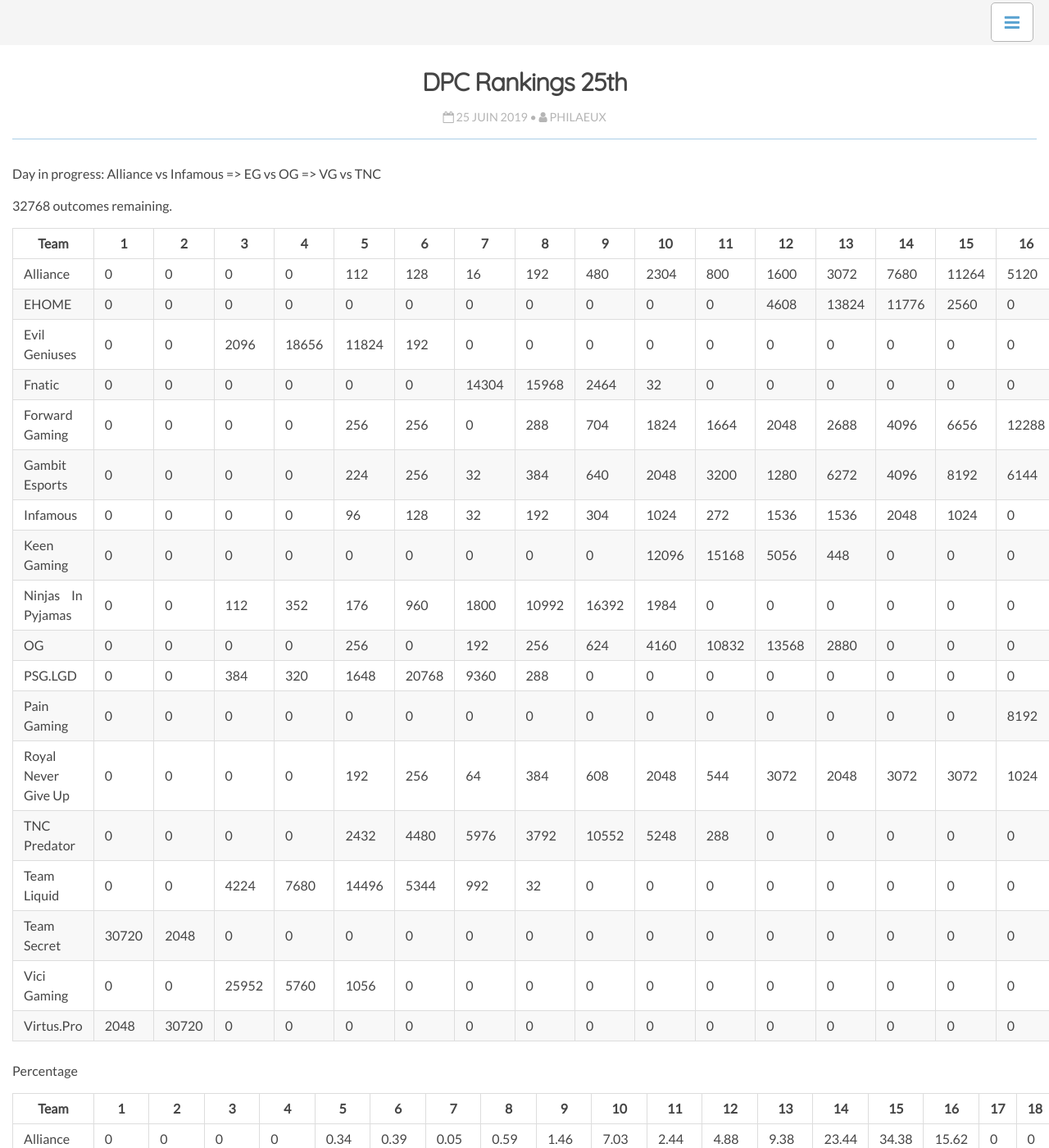
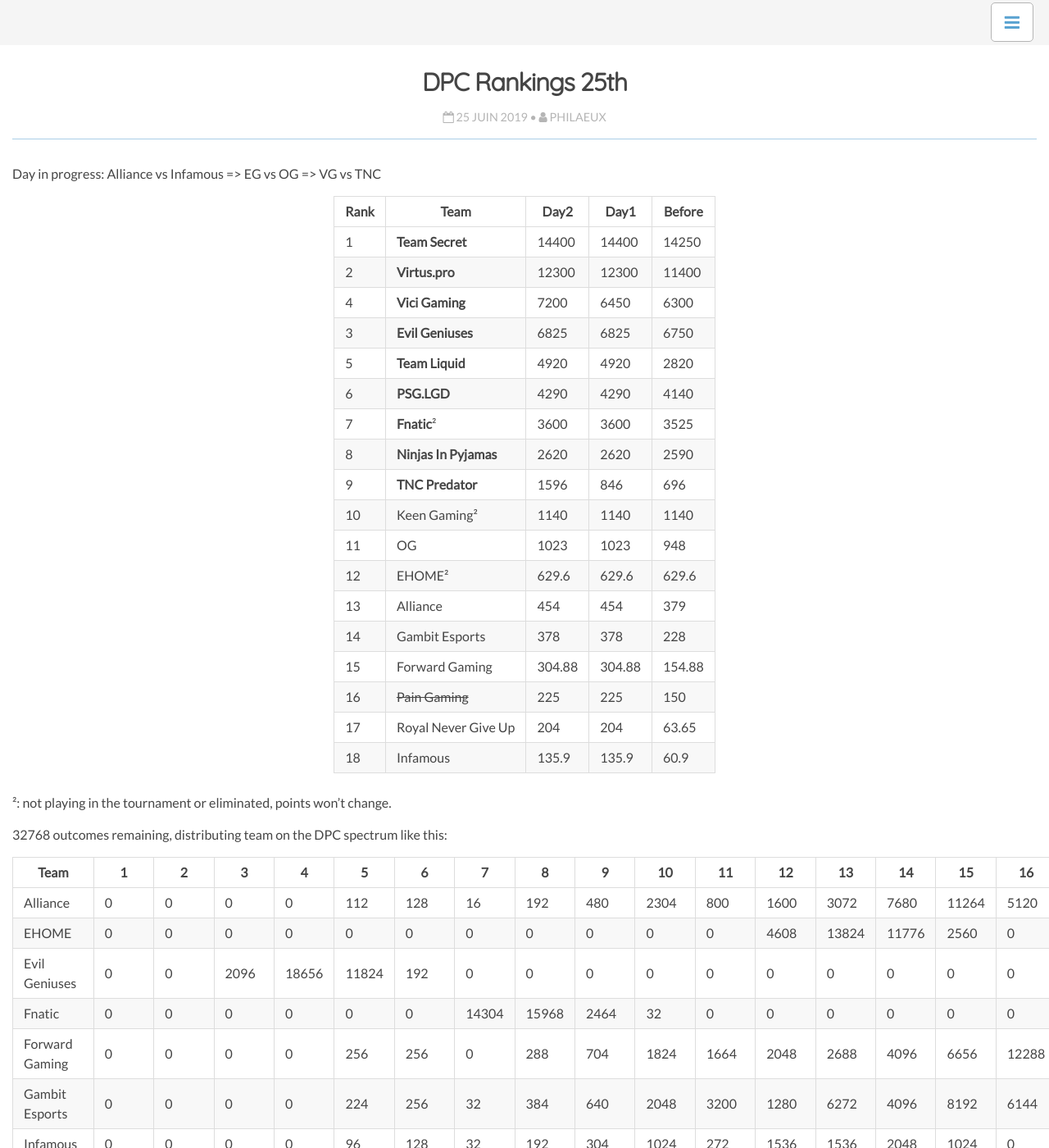
Before and after one commit to Philaeux/philaeux.github.io, a Jekyll site: the page built from _posts/2019-06-25-dpc-status.md, in a window 1280 px wide and 1400 px high. Shown: the whole window at 82% size. Built offline with Jekyll 4.4.1, drawn with Linux system fonts in a browser that asks for light colours; nearby versions of some CDN libraries; some of the changed text lies outside the part shown.

Commit message:
Update temporary DPC

```diff
--- a/_posts/2019-06-25-dpc-status.md
+++ b/_posts/2019-06-25-dpc-status.md
@@ -9,8 +9,30 @@
 
 Day in progress: Alliance vs Infamous => EG vs OG => VG vs TNC
 
+| Rank | Team | Day2 | Day1 | Before |
+|-------|--------|---------|---------|---------|
+| 1 | **Team Secret** | 14400 | 14400 | 14250 |
+| 2 | **Virtus.pro** | 12300 | 12300 | 11400 |
+| 4 | **Vici Gaming** | 7200 | 6450 | 6300 |
+| 3 | **Evil Geniuses** | 6825 | 6825 | 6750 |
+| 5 | **Team Liquid** | 4920 | 4920 | 2820 |
+| 6 | **PSG.LGD** | 4290 | 4290 | 4140 |
+| 7 | **Fnatic**² | 3600 | 3600 | 3525 |
+| 8 | **Ninjas In Pyjamas** | 2620 | 2620 | 2590 |
+| 9 | **TNC Predator** | 1596 | 846 | 696 |
+| 10 | Keen Gaming² | 1140 | 1140 | 1140 |
+| 11 | OG | 1023 | 1023 | 948 |
+| 12 | EHOME² | 629.6 | 629.6 | 629.6 |
+| 13 | Alliance | 454 | 454 | 379 |
+| 14 | Gambit Esports | 378 | 378 | 228 |
+| 15 | Forward Gaming | 304.88 | 304.88 | 154.88 |
+| 16 | ~~Pain Gaming~~ | 225 | 225 | 150 |
+| 17 | Royal Never Give Up | 204 | 204 | 63.65 |
+| 18 | Infamous | 135.9 | 135.9 | 60.9 |
 
-32768 outcomes remaining.
+²: not playing in the tournament or eliminated, points won't change.
+
+32768 outcomes remaining, distributing team on the DPC spectrum like this:
 
 | Team | 1 | 2 | 3 | 4 | 5 | 6 | 7 | 8 | 9 | 10 | 11 | 12 | 13 | 14 | 15 | 16 | 17 | 18 |
 | ---- | ---- | ---- | ---- | ---- | ---- | ---- | ---- | ---- | ---- | ---- | ---- | ---- | ---- | ---- | ---- | ---- | ---- | ---- |
@@ -33,7 +55,7 @@
 | Vici Gaming | 0 | 0 | 25952 | 5760 | 1056 | 0 | 0 | 0 | 0 | 0 | 0 | 0 | 0 | 0 | 0 | 0 | 0 | 0 |
 | Virtus.Pro | 2048 | 30720 | 0 | 0 | 0 | 0 | 0 | 0 | 0 | 0 | 0 | 0 | 0 | 0 | 0 | 0 | 0 | 0 |
 
-Percentage
+In percentage of scenarios:
 
 | Team | 1 | 2 | 3 | 4 | 5 | 6 | 7 | 8 | 9 | 10 | 11 | 12 | 13 | 14 | 15 | 16 | 17 | 18 |
 | ---- | ---- | ---- | ---- | ---- | ---- | ---- | ---- | ---- | ---- | ---- | ---- | ---- | ---- | ---- | ---- | ---- | ---- | ---- |
```
Also changed, not shown: _posts/2019-06-24-dpc-status.md (+9 -9 lines).
